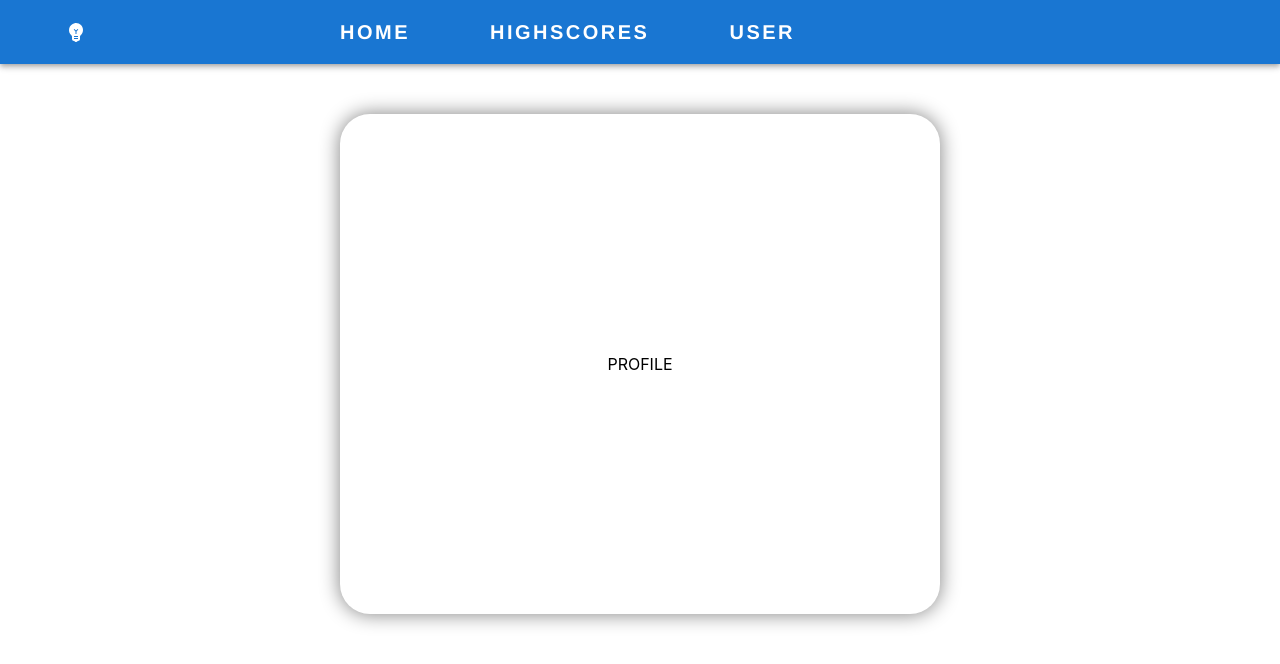
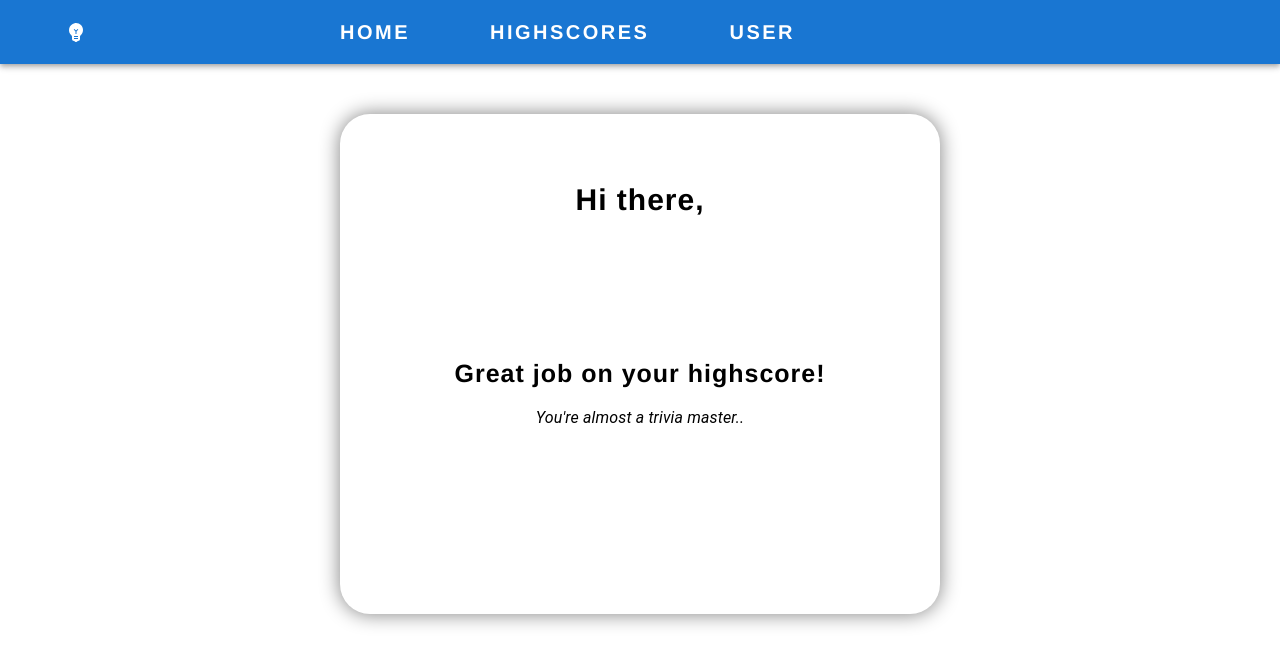
Before and after one commit to KLyrasel/MERN-Trivia, a React (Create React App) app: page /user in a window 1280 px wide. Shown: the top 664 px of the page. Built offline with nearby package versions, Linux system fonts and the light colour scheme.

Commit message:
user page updated

```diff
--- a/src/components/Navbar.js
+++ b/src/components/Navbar.js
@@ -30,7 +30,7 @@ function Navbar() {
               textDecoration: 'none',
             }}
           >
-            TRIVIA
+            TRIVIAPOP
           </Mui.Typography>
             <Mui.IconButton
               size="large"
--- a/src/components/User.js
+++ b/src/components/User.js
@@ -15,9 +15,45 @@ function User() {
             boxShadow: '0px 0px 20px 0px grey',
             borderRadius: '30px'
         }}>
-            <div>
-                PROFILE
-            </div>
+            <Mui.FormLabel id='login' sx={{
+            color: "rgb(0,0,0)",
+            fontFamily: 'Helvetica',
+            fontWeight: 700,
+            fontSize: 30,
+            letterSpacing: '1px',
+            pt: 0,
+            pb: 15,
+            m: 0,
+            pr:0,}}>
+            Hi there,
+            </Mui.FormLabel>
+
+            <Mui.FormLabel id='login' sx={{
+             color: "rgb(0,0,0)",
+            fontFamily: 'Helvetica',
+            fontWeight: 700,
+            fontSize: 25,
+            letterSpacing: '1px',
+            pt: 0,
+            pb: 0,
+            m: 0,
+            pr:0,}}>
+            Great job on your highscore!
+            </Mui.FormLabel>
+
+            <Mui.FormLabel id='login' sx={{
+            color: "rgb(0,0,0)",
+            fontFamily: 'Helvetica',
+            fontWeight: 700,
+            fontSize: 20,
+            letterSpacing: '1px',
+            pt: 0,
+            pb: 15,
+            m: 0,
+            pr:0,}}>
+            <Mui.Typography sx={{fontStyle: 'italic'}}>
+                You're almost a trivia master..</Mui.Typography>
+            </Mui.FormLabel>
         </Mui.Box>
         </div>
      )
```
